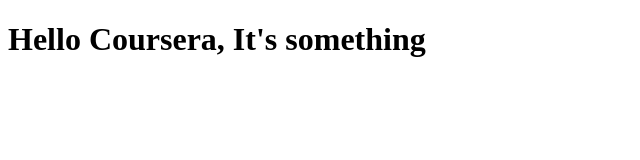
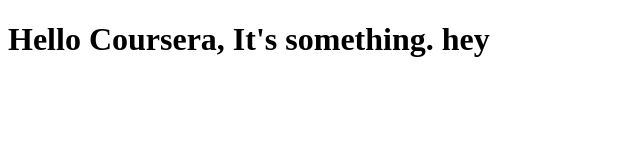
Before and after one commit to Jasper-RisaIT/Coursera, a plain HTML site: page site/index.html in a window 1280 px wide. Shown: the whole page, without its empty margins (0-640 px from the left). Drawn offline with Linux system fonts and the light colour scheme.

Commit message:
Extra hey

```diff
--- a/site/index.html
+++ b/site/index.html
@@ -6,6 +6,6 @@
     <title>Hello Coursera</title>
 </head>
 <body>
-    <h1>Hello Coursera, It's something</h1>
+    <h1>Hello Coursera, It's something. hey</h1>
 </body>
 </html>
```
